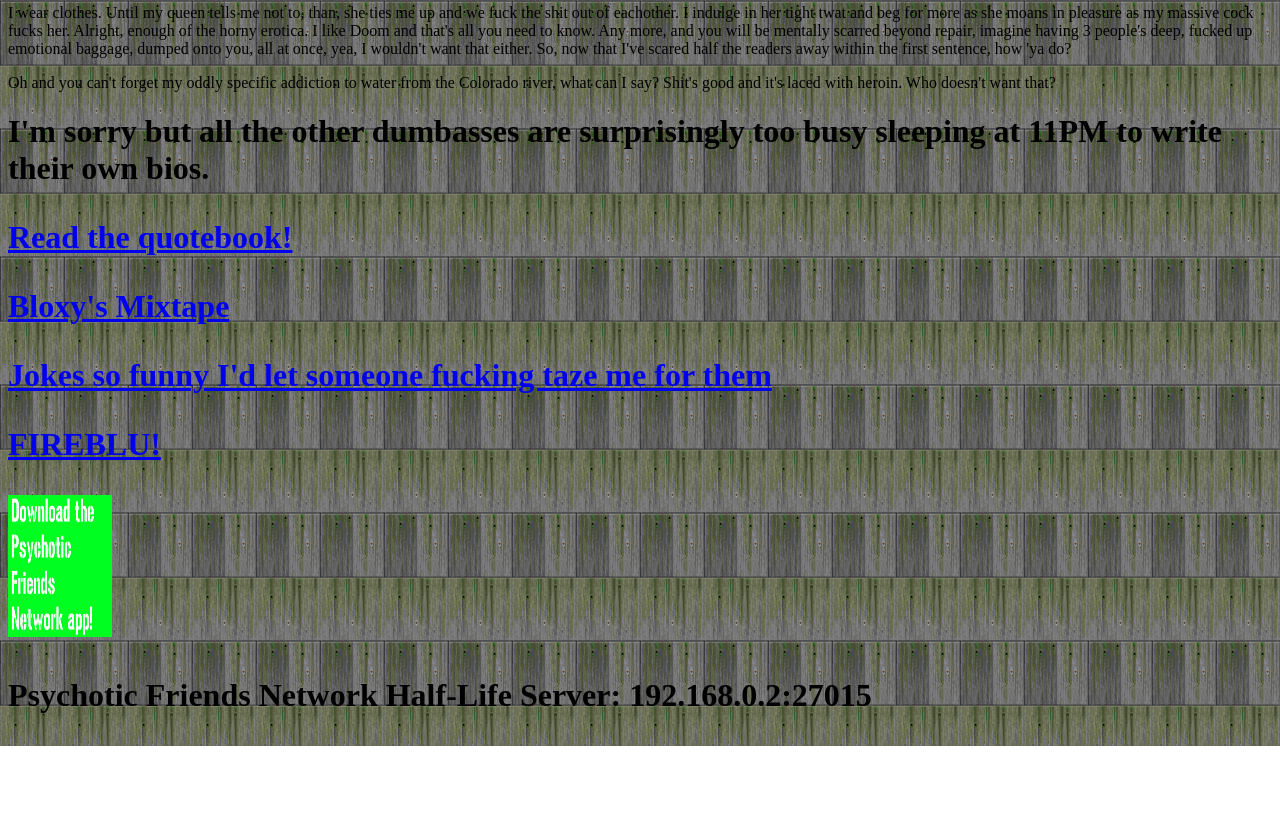
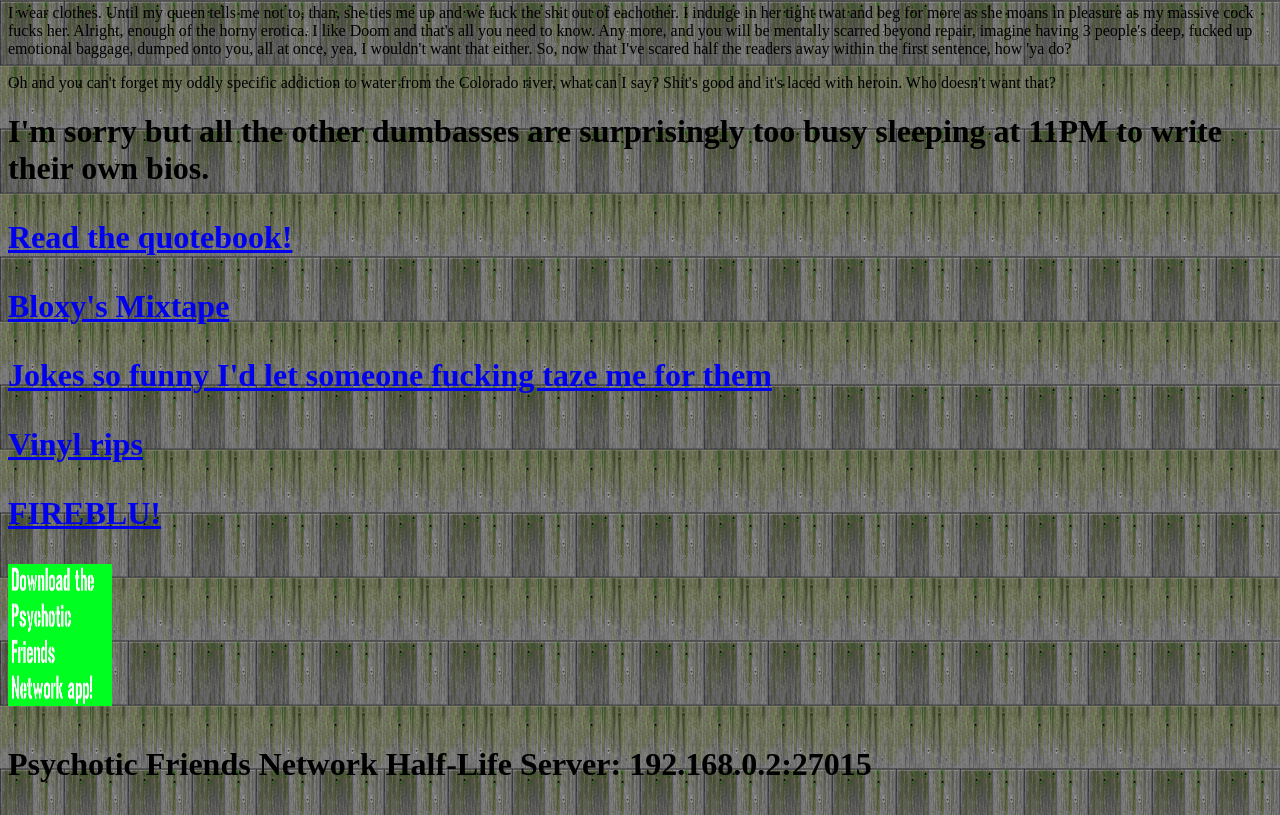
Before and after one commit to thatsnotsoup/PsychoticFriendsNetwork, a plain HTML site: page index.html in a window 1280 px wide. Shown: the part 703-1518 px from the top of the page. Before the commit the page ends 1449 px from the top, so only its background shows below. Drawn offline with Linux system fonts and the light colour scheme.

Commit message:
Update index.html

```diff
--- a/index.html
+++ b/index.html
@@ -51,6 +51,8 @@ with heroin. Who doesn't want that?</p>
 
 <p><a href="funnyshit.html">Jokes so funny I'd let someone fucking taze me for them</a></p>
 
+<p><a href="vinyl.html">Vinyl rips</a></p>
+
 <p><a href="fireblu.html">FIREBLU!</a></p>
 
 <a href="psychoticfriendsnetwork.apk" download>
```
